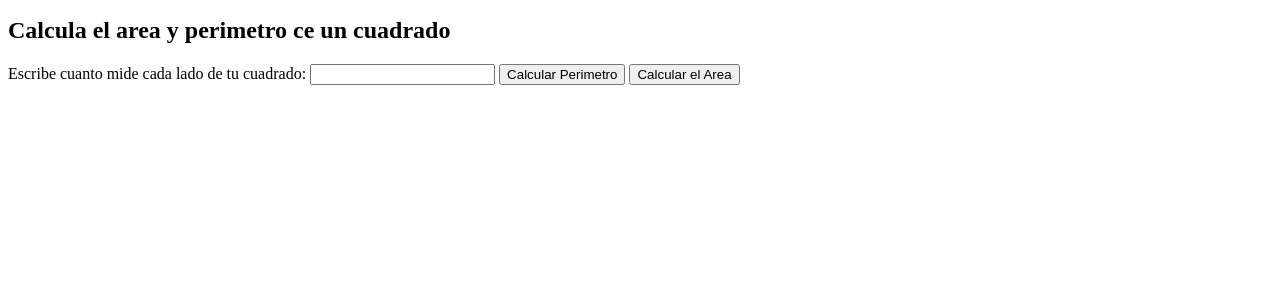
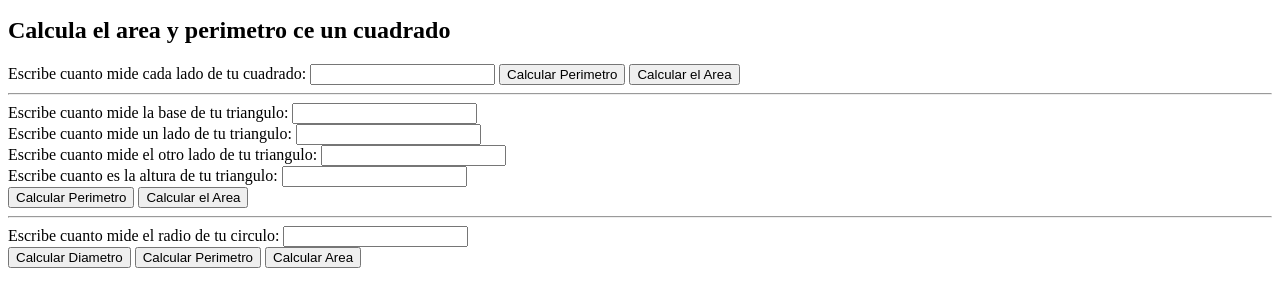
Before and after one commit to AzulPetrocelli/Curso-Practico-de-Javascript, a plain HTML site: page figuras/figuras.html in a window 1280 px wide. Shown: the part 101-408 px from the top of the page. Drawn offline with Linux system fonts and the light colour scheme.

Commit message:
Interactuando con JavaScript desde HTML

```diff
--- a/figuras/figuras.html
+++ b/figuras/figuras.html
@@ -17,7 +17,7 @@
 
     <form>
 
-      <label for="ImputCuadrado">
+      <label for="InputCuadrado">
         Escribe cuanto mide cada lado de tu cuadrado:
       </label>
 
@@ -31,7 +31,70 @@
         Calcular el Area
       </button>
 
+      <hr>
     </form>
+
+    <form>
+      <label for="InputTriangulo">
+        Escribe cuanto mide la base de tu triangulo:
+      </label>
+      <input id="InputBaseTriangulo" type="number">
+
+      <br>
+
+      <label for="InputTriangulo">
+        Escribe cuanto mide un lado de tu triangulo:
+      </label>
+      <input id="InputLadoTriangulo1" type="number">
+
+      <br>
+
+      <label for="InputTriangulo">
+        Escribe cuanto mide el otro lado de tu triangulo:
+      </label>
+      <input id="InputLadoTriangulo2" type="number">
+
+      <br>
+
+      <label for="InputTriangulo">
+        Escribe cuanto es la altura de tu triangulo:
+      </label>
+      <input id="InputAlturaTriangulo" type="number">
+
+      <br>
+
+      <button type="button" onclick="calcularPerimetroTriangulo()">
+        Calcular Perimetro
+      </button>
+
+      <button type="button" onclick="calcularAreaTriangulo()">
+        Calcular el Area
+      </button>
+
+    </form>
+<hr>
+    <form>
+      <label for="InputCirculo">
+        Escribe cuanto mide el radio de tu circulo:
+      </label>
+
+      <input id="InputCirculo" type="number">
+
+      <br>
+
+      <button type="button" onclick="calcularDiametroCirculo()">
+        Calcular Diametro
+      </button>
+
+      <button type="button" onclick="calcularPerimetroCirculo()">
+        Calcular Perimetro
+      </button>
+
+      <button type="button" onclick="calcularAreaCirculo()">
+        Calcular Area
+      </button>
+    </form>
+
   </section>
   <script src="figuras.js"></script>
 </body>
--- a/figuras/figuras.js
+++ b/figuras/figuras.js
@@ -53,9 +53,67 @@ console.groupEnd();
 
 //Aqui interactuamos con el HTML---------------------------------------------------------------------------------
 function calcularPerimetroCuadrado() {
+  const input = document.getElementById("InputCuadrado")
+  const value = input.value;
 
+  const perimetro = perimetroCuadrado(value);
+  alert("El perimetro del Cuadrado es: " + perimetro);
 }
 
 function calcularAreaCuadrado() {
+  const input = document.getElementById("InputCuadrado")
+  const value = input.value;
 
+  const area = areaCuadrado(value);
+  alert(area);
 }
+
+function calcularPerimetroTriangulo(){
+  const base = document.getElementById("InputBaseTriangulo");
+  const baseValue = Number(base.value);
+
+  const lado1 = document.getElementById("InputLadoTriangulo1");
+  const lado1Value = Number(lado1.value);
+
+  const lado2 = document.getElementById("InputLadoTriangulo2");
+  const lado2Value = Number(lado2.value);
+
+  const perimetro = perimetroTriangulo(lado1Value, lado2Value, baseValue);
+  alert("El perimetro del Triangulo es: " + perimetro);
+}
+
+function calcularAreaTriangulo(){
+  const base = document.getElementById("InputBaseTriangulo");
+  const baseValue = Number(base.value);
+
+  const altura = document.getElementById("InputAlturaTriangulo");
+  const alturaValue = Number(altura.value);
+
+  const area = areaTriangulo(baseValue, alturaValue);
+  alert("El area del Triangulo es: " + area);
+}
+
+
+function calcularDiametroCirculo(){
+  const radio = document.getElementById("InputCirculo");
+  const radioValue = Number(radio.value);
+
+  const diametro = diametroCirculo(radioValue);
+  alert("El diametro del circulo es " + diametro);
+}
+
+function calcularPerimetroCirculo() {
+  const radio = document.getElementById("InputCirculo");
+  const radioValue = Number(radio.value);
+
+  const perimetro = perimetroCirculo(radioValue);
+  alert("El perimetro del circulo es " + perimetro);
+}
+
+function calcularAreaCirculo() {
+  const radio = document.getElementById("InputCirculo");
+  const radioValue = Number(radio.value);
+
+  const area = areaCirculo(radioValue);
+  alert("El area del circulo es " + area);
+}
```
